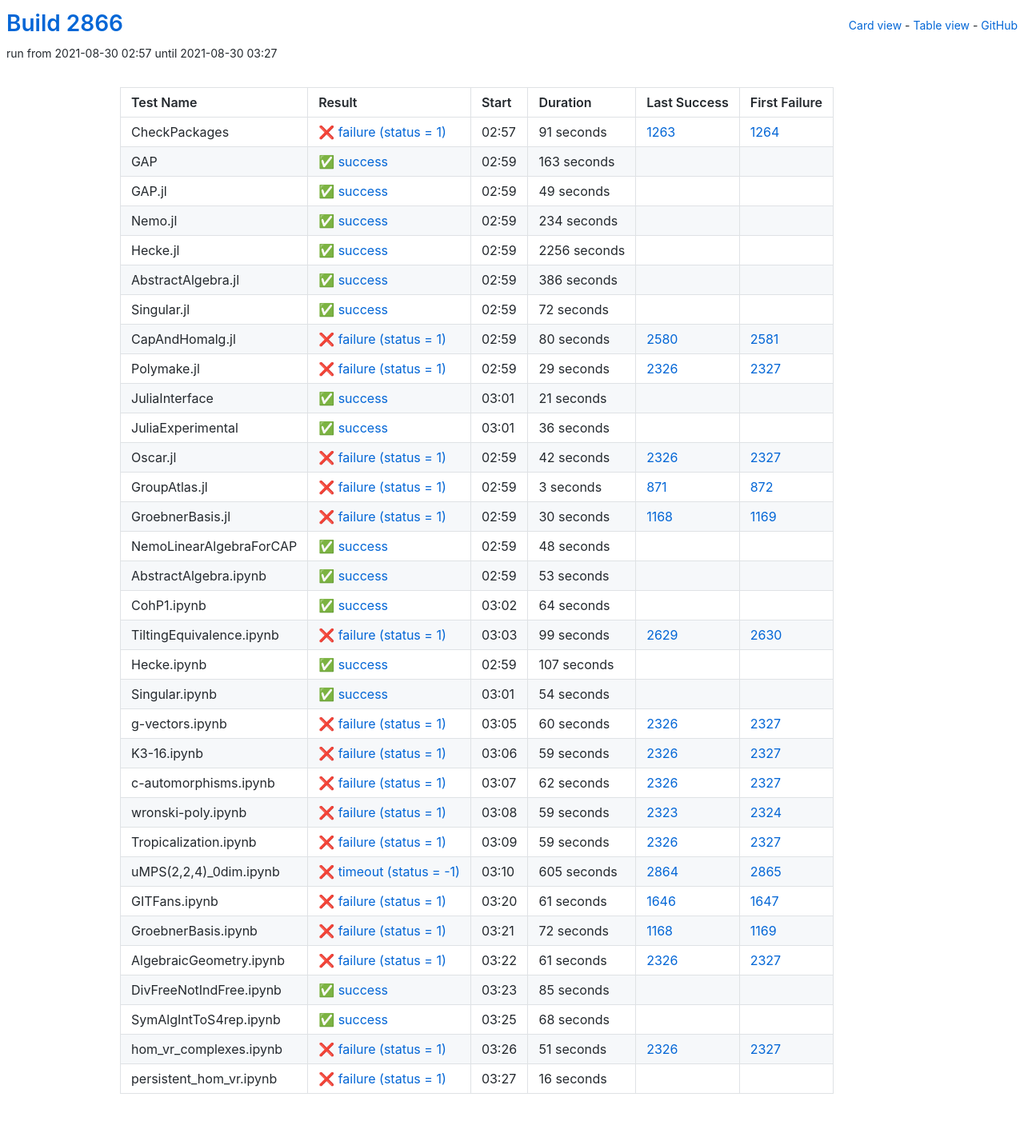
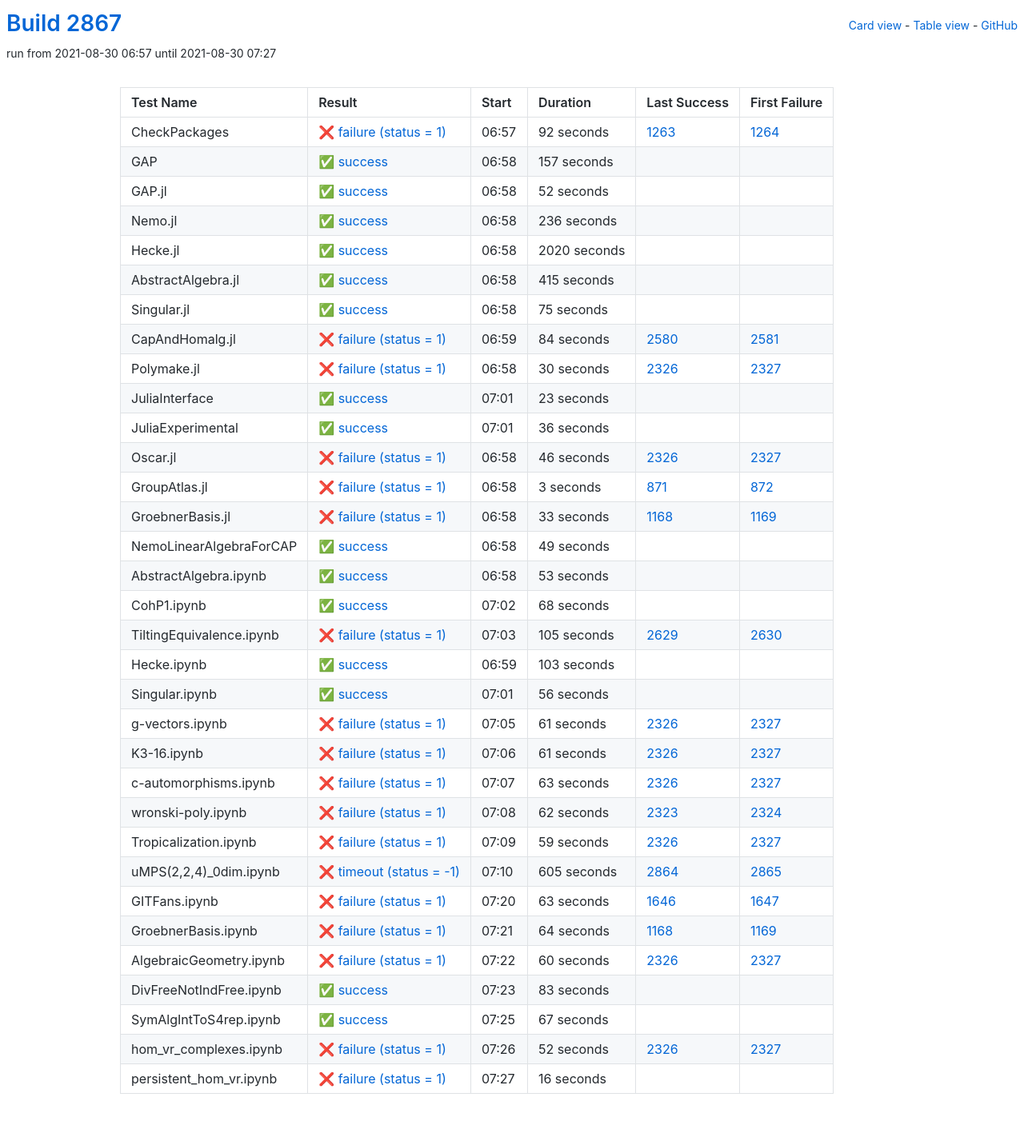
Before and after one commit to oscar-system/oscar-ci-status-stable, a Jekyll site: the page built from table.html, in a window 1280 px wide. Shown: the whole page at 80% size. Built offline with Jekyll 4.4.1, drawn with Linux system fonts in a browser that asks for light colours.

Commit message:
Build #2867

```diff
--- a/_data/ci.yml
+++ b/_data/ci.yml
@@ -1,6 +1,6 @@
 ---
-build: 2866
-build_url: https://oscarci.mathematik.uni-kl.de/job/oscar-stable/2866/
+build: 2867
+build_url: https://oscarci.mathematik.uni-kl.de/job/oscar-stable/2867/
 job: oscar-stable
 organization: oscar-system
 repo: oscar-ci-status-stable
@@ -8,128 +8,128 @@ repourl: https://github.com/oscar-system/oscar-ci-status-stable
 tests:
 - name: CheckPackages
   id: checkpackages
-  log: https://oscarci.mathematik.uni-kl.de/job/oscar-stable/2866/artifact/logs/build-2866/CheckPackages.log
-  start: 2021-08-30 02:57
+  log: https://oscarci.mathematik.uni-kl.de/job/oscar-stable/2867/artifact/logs/build-2867/CheckPackages.log
+  start: 2021-08-30 06:57
   success: false
   exitcode: 1
   status: failure
-  duration: 91
+  duration: 92
   last_success: 1263
   last_success_url: https://oscarci.mathematik.uni-kl.de/job/oscar-stable/1263/
   first_failure: 1264
   first_failure_url: https://oscarci.mathematik.uni-kl.de/job/oscar-stable/1264/
 - name: GAP
   id: gap
-  log: https://oscarci.mathematik.uni-kl.de/job/oscar-stable/2866/artifact/logs/build-2866/GAP.log
-  start: 2021-08-30 02:59
+  log: https://oscarci.mathematik.uni-kl.de/job/oscar-stable/2867/artifact/logs/build-2867/GAP.log
+  start: 2021-08-30 06:58
   success: true
   exitcode: 0
   status: success
-  duration: 163
+  duration: 157
   last_success: false
   last_success_url:
   first_failure: false
   first_failure_url:
 - name: GAP.jl
   id: gap-jl
-  log: https://oscarci.mathematik.uni-kl.de/job/oscar-stable/2866/artifact/logs/build-2866/GAP.jl.log
-  start: 2021-08-30 02:59
+  log: https://oscarci.mathematik.uni-kl.de/job/oscar-stable/2867/artifact/logs/build-2867/GAP.jl.log
+  start: 2021-08-30 06:58
   success: true
   exitcode: 0
   status: success
-  duration: 49
+  duration: 52
   last_success: false
   last_success_url:
   first_failure: false
   first_failure_url:
 - name: Nemo.jl
   id: nemo-jl
-  log: https://oscarci.mathematik.uni-kl.de/job/oscar-stable/2866/artifact/logs/build-2866/Nemo.jl.log
-  start: 2021-08-30 02:59
+  log: https://oscarci.mathematik.uni-kl.de/job/oscar-stable/2867/artifact/logs/build-2867/Nemo.jl.log
+  start: 2021-08-30 06:58
   success: true
   exitcode: 0
   status: success
-  duration: 234
+  duration: 236
   last_success: false
   last_success_url:
   first_failure: false
   first_failure_url:
 - name: Hecke.jl
   id: hecke-jl
-  log: https://oscarci.mathematik.uni-kl.de/job/oscar-stable/2866/artifact/logs/build-2866/Hecke.jl.log
-  start: 2021-08-30 02:59
+  log: https://oscarci.mathematik.uni-kl.de/job/oscar-stable/2867/artifact/logs/build-2867/Hecke.jl.log
+  start: 2021-08-30 06:58
   success: true
   exitcode: 0
   status: success
-  duration: 2256
+  duration: 2020
   last_success: false
   last_success_url:
   first_failure: false
   first_failure_url:
 - name: AbstractAlgebra.jl
   id: abstractalgebra-jl
-  log: https://oscarci.mathematik.uni-kl.de/job/oscar-stable/2866/artifact/logs/build-2866/AbstractAlgebra.jl.log
-  start: 2021-08-30 02:59
+  log: https://oscarci.mathematik.uni-kl.de/job/oscar-stable/2867/artifact/logs/build-2867/AbstractAlgebra.jl.log
+  start: 2021-08-30 06:58
   success: true
   exitcode: 0
   status: success
-  duration: 386
+  duration: 415
   last_success: false
   last_success_url:
   first_failure: false
   first_failure_url:
 - name: Singular.jl
   id: singular-jl
-  log: https://oscarci.mathematik.uni-kl.de/job/oscar-stable/2866/artifact/logs/build-2866/Singular.jl.log
-  start: 2021-08-30 02:59
+  log: https://oscarci.mathematik.uni-kl.de/job/oscar-stable/2867/artifact/logs/build-2867/Singular.jl.log
+  start: 2021-08-30 06:58
   success: true
   exitcode: 0
   status: success
-  duration: 72
+  duration: 75
   last_success: false
   last_success_url:
   first_failure: false
   first_failure_url:
 - name: CapAndHomalg.jl
   id: capandhomalg-jl
-  log: https://oscarci.mathematik.uni-kl.de/job/oscar-stable/2866/artifact/logs/build-2866/CapAndHomalg.jl.log
-  start: 2021-08-30 02:59
+  log: https://oscarci.mathematik.uni-kl.de/job/oscar-stable/2867/artifact/logs/build-2867/CapAndHomalg.jl.log
+  start: 2021-08-30 06:59
   success: false
   exitcode: 1
   status: failure
-  duration: 80
+  duration: 84
   last_success: 2580
   last_success_url: https://oscarci.mathematik.uni-kl.de/job/oscar-stable/2580/
   first_failure: 2581
   first_failure_url: https://oscarci.mathematik.uni-kl.de/job/oscar-stable/2581/
 - name: Polymake.jl
   id: polymake-jl
-  log: https://oscarci.mathematik.uni-kl.de/job/oscar-stable/2866/artifact/logs/build-2866/Polymake.jl.log
-  start: 2021-08-30 02:59
+  log: https://oscarci.mathematik.uni-kl.de/job/oscar-stable/2867/artifact/logs/build-2867/Polymake.jl.log
+  start: 2021-08-30 06:58
   success: false
   exitcode: 1
   status: failure
-  duration: 29
+  duration: 30
   last_success: 2326
   last_success_url: https://oscarci.mathematik.uni-kl.de/job/oscar-stable/2326/
   first_failure: 2327
   first_failure_url: https://oscarci.mathematik.uni-kl.de/job/oscar-stable/2327/
 - name: JuliaInterface
   id: juliainterface
-  log: https://oscarci.mathematik.uni-kl.de/job/oscar-stable/2866/artifact/logs/build-2866/JuliaInterface.log
-  start: 2021-08-30 03:01
+  log: https://oscarci.mathematik.uni-kl.de/job/oscar-stable/2867/artifact/logs/build-2867/JuliaInterface.log
+  start: 2021-08-30 07:01
   success: true
   exitcode: 0
   status: success
-  duration: 21
+  duration: 23
   last_success: false
   last_success_url:
   first_failure: false
   first_failure_url:
 - name: JuliaExperimental
   id: juliaexperimental
-  log: https://oscarci.mathematik.uni-kl.de/job/oscar-stable/2866/artifact/logs/build-2866/JuliaExperimental.log
-  start: 2021-08-30 03:01
+  log: https://oscarci.mathematik.uni-kl.de/job/oscar-stable/2867/artifact/logs/build-2867/JuliaExperimental.log
+  start: 2021-08-30 07:01
   success: true
   exitcode: 0
   status: success
@@ -140,20 +140,20 @@ tests:
   first_failure_url:
 - name: Oscar.jl
   id: oscar-jl
-  log: https://oscarci.mathematik.uni-kl.de/job/oscar-stable/2866/artifact/logs/build-2866/Oscar.jl.log
-  start: 2021-08-30 02:59
+  log: https://oscarci.mathematik.uni-kl.de/job/oscar-stable/2867/artifact/logs/build-2867/Oscar.jl.log
+  start: 2021-08-30 06:58
   success: false
   exitcode: 1
   status: failure
-  duration: 42
+  duration: 46
   last_success: 2326
   last_success_url: https://oscarci.mathematik.uni-kl.de/job/oscar-stable/2326/
   first_failure: 2327
   first_failure_url: https://oscarci.mathematik.uni-kl.de/job/oscar-stable/2327/
 - name: GroupAtlas.jl
   id: groupatlas-jl
-  log: https://oscarci.mathematik.uni-kl.de/job/oscar-stable/2866/artifact/logs/build-2866/GroupAtlas.jl.log
-  start: 2021-08-30 02:59
+  log: https://oscarci.mathematik.uni-kl.de/job/oscar-stable/2867/artifact/logs/build-2867/GroupAtlas.jl.log
+  start: 2021-08-30 06:58
   success: false
   exitcode: 1
   status: failure
@@ -164,32 +164,32 @@ tests:
   first_failure_url: https://oscarci.mathematik.uni-kl.de/job/oscar-stable/872/
 - name: GroebnerBasis.jl
   id: groebnerbasis-jl
-  log: https://oscarci.mathematik.uni-kl.de/job/oscar-stable/2866/artifact/logs/build-2866/GroebnerBasis.jl.log
-  start: 2021-08-30 02:59
+  log: https://oscarci.mathematik.uni-kl.de/job/oscar-stable/2867/artifact/logs/build-2867/GroebnerBasis.jl.log
+  start: 2021-08-30 06:58
   success: false
   exitcode: 1
   status: failure
-  duration: 30
+  duration: 33
   last_success: 1168
   last_success_url: https://oscarci.mathematik.uni-kl.de/job/oscar-stable/1168/
   first_failure: 1169
   first_failure_url: https://oscarci.mathematik.uni-kl.de/job/oscar-stable/1169/
 - name: NemoLinearAlgebraForCAP
   id: nemolinearalgebraforcap
-  log: https://oscarci.mathematik.uni-kl.de/job/oscar-stable/2866/artifact/logs/build-2866/NemoLinearAlgebraForCAP.log
-  start: 2021-08-30 02:59
+  log: https://oscarci.mathematik.uni-kl.de/job/oscar-stable/2867/artifact/logs/build-2867/NemoLinearAlgebraForCAP.log
+  start: 2021-08-30 06:58
   success: true
   exitcode: 0
   status: success
-  duration: 48
+  duration: 49
   last_success: false
   last_success_url:
   first_failure: false
   first_failure_url:
 - name: AbstractAlgebra.ipynb
   id: abstractalgebra-ipynb
-  log: https://oscarci.mathematik.uni-kl.de/job/oscar-stable/2866/artifact/logs/build-2866/AbstractAlgebra.ipynb.log
-  start: 2021-08-30 02:59
+  log: https://oscarci.mathematik.uni-kl.de/job/oscar-stable/2867/artifact/logs/build-2867/AbstractAlgebra.ipynb.log
+  start: 2021-08-30 06:58
   success: true
   exitcode: 0
   status: success
@@ -200,104 +200,104 @@ tests:
   first_failure_url:
 - name: CohP1.ipynb
   id: cohp1-ipynb
-  log: https://oscarci.mathematik.uni-kl.de/job/oscar-stable/2866/artifact/logs/build-2866/CohP1.ipynb.log
-  start: 2021-08-30 03:02
+  log: https://oscarci.mathematik.uni-kl.de/job/oscar-stable/2867/artifact/logs/build-2867/CohP1.ipynb.log
+  start: 2021-08-30 07:02
   success: true
   exitcode: 0
   status: success
-  duration: 64
+  duration: 68
   last_success: false
   last_success_url:
   first_failure: false
   first_failure_url:
 - name: TiltingEquivalence.ipynb
   id: tiltingequivalence-ipynb
-  log: https://oscarci.mathematik.uni-kl.de/job/oscar-stable/2866/artifact/logs/build-2866/TiltingEquivalence.ipynb.log
-  start: 2021-08-30 03:03
+  log: https://oscarci.mathematik.uni-kl.de/job/oscar-stable/2867/artifact/logs/build-2867/TiltingEquivalence.ipynb.log
+  start: 2021-08-30 07:03
   success: false
   exitcode: 1
   status: failure
-  duration: 99
+  duration: 105
   last_success: 2629
   last_success_url: https://oscarci.mathematik.uni-kl.de/job/oscar-stable/2629/
   first_failure: 2630
   first_failure_url: https://oscarci.mathematik.uni-kl.de/job/oscar-stable/2630/
 - name: Hecke.ipynb
   id: hecke-ipynb
-  log: https://oscarci.mathematik.uni-kl.de/job/oscar-stable/2866/artifact/logs/build-2866/Hecke.ipynb.log
-  start: 2021-08-30 02:59
+  log: https://oscarci.mathematik.uni-kl.de/job/oscar-stable/2867/artifact/logs/build-2867/Hecke.ipynb.log
+  start: 2021-08-30 06:59
   success: true
   exitcode: 0
   status: success
-  duration: 107
+  duration: 103
   last_success: false
   last_success_url:
   first_failure: false
   first_failure_url:
 - name: Singular.ipynb
   id: singular-ipynb
-  log: https://oscarci.mathematik.uni-kl.de/job/oscar-stable/2866/artifact/logs/build-2866/Singular.ipynb.log
-  start: 2021-08-30 03:01
+  log: https://oscarci.mathematik.uni-kl.de/job/oscar-stable/2867/artifact/logs/build-2867/Singular.ipynb.log
+  start: 2021-08-30 07:01
   success: true
   exitcode: 0
   status: success
-  duration: 54
+  duration: 56
   last_success: false
   last_success_url:
   first_failure: false
   first_failure_url:
 - name: g-vectors.ipynb
   id: g-vectors-ipynb
-  log: https://oscarci.mathematik.uni-kl.de/job/oscar-stable/2866/artifact/logs/build-2866/g-vectors.ipynb.log
-  start: 2021-08-30 03:05
+  log: https://oscarci.mathematik.uni-kl.de/job/oscar-stable/2867/artifact/logs/build-2867/g-vectors.ipynb.log
+  start: 2021-08-30 07:05
   success: false
   exitcode: 1
   status: failure
-  duration: 60
+  duration: 61
   last_success: 2326
   last_success_url: https://oscarci.mathematik.uni-kl.de/job/oscar-stable/2326/
   first_failure: 2327
   first_failure_url: https://oscarci.mathematik.uni-kl.de/job/oscar-stable/2327/
 - name: K3-16.ipynb
   id: k3-16-ipynb
-  log: https://oscarci.mathematik.uni-kl.de/job/oscar-stable/2866/artifact/logs/build-2866/K3-16.ipynb.log
-  start: 2021-08-30 03:06
+  log: https://oscarci.mathematik.uni-kl.de/job/oscar-stable/2867/artifact/logs/build-2867/K3-16.ipynb.log
+  start: 2021-08-30 07:06
   success: false
   exitcode: 1
   status: failure
-  duration: 59
+  duration: 61
   last_success: 2326
   last_success_url: https://oscarci.mathematik.uni-kl.de/job/oscar-stable/2326/
   first_failure: 2327
   first_failure_url: https://oscarci.mathematik.uni-kl.de/job/oscar-stable/2327/
 - name: c-automorphisms.ipynb
   id: c-automorphisms-ipynb
-  log: https://oscarci.mathematik.uni-kl.de/job/oscar-stable/2866/artifact/logs/build-2866/c-automorphisms.ipynb.log
-  start: 2021-08-30 03:07
+  log: https://oscarci.mathematik.uni-kl.de/job/oscar-stable/2867/artifact/logs/build-2867/c-automorphisms.ipynb.log
+  start: 2021-08-30 07:07
   success: false
   exitcode: 1
   status: failure
-  duration: 62
+  duration: 63
   last_success: 2326
   last_success_url: https://oscarci.mathematik.uni-kl.de/job/oscar-stable/2326/
   first_failure: 2327
   first_failure_url: https://oscarci.mathematik.uni-kl.de/job/oscar-stable/2327/
 - name: wronski-poly.ipynb
   id: wronski-poly-ipynb
-  log: https://oscarci.mathematik.uni-kl.de/job/oscar-stable/2866/artifact/logs/build-2866/wronski-poly.ipynb.log
-  start: 2021-08-30 03:08
+  log: https://oscarci.mathematik.uni-kl.de/job/oscar-stable/2867/artifact/logs/build-2867/wronski-poly.ipynb.log
+  start: 2021-08-30 07:08
   success: false
   exitcode: 1
   status: failure
-  duration: 59
+  duration: 62
   last_success: 2323
   last_success_url: https://oscarci.mathematik.uni-kl.de/job/oscar-stable/2323/
   first_failure: 2324
   first_failure_url: https://oscarci.mathematik.uni-kl.de/job/oscar-stable/2324/
 - name: Tropicalization.ipynb
   id: tropicalization-ipynb
-  log: https://oscarci.mathematik.uni-kl.de/job/oscar-stable/2866/artifact/logs/build-2866/Tropicalization.ipynb.log
-  start: 2021-08-30 03:09
+  log: https://oscarci.mathematik.uni-kl.de/job/oscar-stable/2867/artifact/logs/build-2867/Tropicalization.ipynb.log
+  start: 2021-08-30 07:09
   success: false
   exitcode: 1
   status: failure
@@ -308,8 +308,8 @@ tests:
   first_failure_url: https://oscarci.mathematik.uni-kl.de/job/oscar-stable/2327/
 - name: uMPS(2,2,4)_0dim.ipynb
   id: umps-2-2-4-0dim-ipynb
-  log: https://oscarci.mathematik.uni-kl.de/job/oscar-stable/2866/artifact/logs/build-2866/uMPS-2-2-4-_0dim.ipynb.log
-  start: 2021-08-30 03:10
+  log: https://oscarci.mathematik.uni-kl.de/job/oscar-stable/2867/artifact/logs/build-2867/uMPS-2-2-4-_0dim.ipynb.log
+  start: 2021-08-30 07:10
   success: false
   exitcode: -1
   status: timeout
@@ -320,80 +320,80 @@ tests:
   first_failure_url: https://oscarci.mathematik.uni-kl.de/job/oscar-stable/2865/
 - name: GITFans.ipynb
   id: gitfans-ipynb
-  log: https://oscarci.mathematik.uni-kl.de/job/oscar-stable/2866/artifact/logs/build-2866/GITFans.ipynb.log
-  start: 2021-08-30 03:20
+  log: https://oscarci.mathematik.uni-kl.de/job/oscar-stable/2867/artifact/logs/build-2867/GITFans.ipynb.log
+  start: 2021-08-30 07:20
   success: false
   exitcode: 1
   status: failure
-  duration: 61
+  duration: 63
   last_success: 1646
   last_success_url: https://oscarci.mathematik.uni-kl.de/job/oscar-stable/1646/
   first_failure: 1647
   first_failure_url: https://oscarci.mathematik.uni-kl.de/job/oscar-stable/1647/
 - name: GroebnerBasis.ipynb
   id: groebnerbasis-ipynb
-  log: https://oscarci.mathematik.uni-kl.de/job/oscar-stable/2866/artifact/logs/build-2866/GroebnerBasis.ipynb.log
-  start: 2021-08-30 03:21
+  log: https://oscarci.mathematik.uni-kl.de/job/oscar-stable/2867/artifact/logs/build-2867/GroebnerBasis.ipynb.log
+  start: 2021-08-30 07:21
   success: false
   exitcode: 1
   status: failure
-  duration: 72
+  duration: 64
   last_success: 1168
   last_success_url: https://oscarci.mathematik.uni-kl.de/job/oscar-stable/1168/
   first_failure: 1169
   first_failure_url: https://oscarci.mathematik.uni-kl.de/job/oscar-stable/1169/
 - name: AlgebraicGeometry.ipynb
   id: algebraicgeometry-ipynb
-  log: https://oscarci.mathematik.uni-kl.de/job/oscar-stable/2866/artifact/logs/build-2866/AlgebraicGeometry.ipynb.log
-  start: 2021-08-30 03:22
+  log: https://oscarci.mathematik.uni-kl.de/job/oscar-stable/2867/artifact/logs/build-2867/AlgebraicGeometry.ipynb.log
+  start: 2021-08-30 07:22
   success: false
   exitcode: 1
   status: failure
-  duration: 61
+  duration: 60
   last_success: 2326
   last_success_url: https://oscarci.mathematik.uni-kl.de/job/oscar-stable/2326/
   first_failure: 2327
   first_failure_url: https://oscarci.mathematik.uni-kl.de/job/oscar-stable/2327/
 - name: DivFreeNotIndFree.ipynb
   id: divfreenotindfree-ipynb
-  log: https://oscarci.mathematik.uni-kl.de/job/oscar-stable/2866/artifact/logs/build-2866/DivFreeNotIndFree.ipynb.log
-  start: 2021-08-30 03:23
+  log: https://oscarci.mathematik.uni-kl.de/job/oscar-stable/2867/artifact/logs/build-2867/DivFreeNotIndFree.ipynb.log
+  start: 2021-08-30 07:23
   success: true
   exitcode: 0
   status: success
-  duration: 85
+  duration: 83
   last_success: false
   last_success_url:
   first_failure: false
   first_failure_url:
 - name: SymAlgIntToS4rep.ipynb
   id: symalginttos4rep-ipynb
-  log: https://oscarci.mathematik.uni-kl.de/job/oscar-stable/2866/artifact/logs/build-2866/SymAlgIntToS4rep.ipynb.log
-  start: 2021-08-30 03:25
+  log: https://oscarci.mathematik.uni-kl.de/job/oscar-stable/2867/artifact/logs/build-2867/SymAlgIntToS4rep.ipynb.log
+  start: 2021-08-30 07:25
   success: true
   exitcode: 0
   status: success
-  duration: 68
+  duration: 67
   last_success: false
   last_success_url:
   first_failure: false
   first_failure_url:
 - name: hom_vr_complexes.ipynb
   id: hom-vr-complexes-ipynb
-  log: https://oscarci.mathematik.uni-kl.de/job/oscar-stable/2866/artifact/logs/build-2866/hom_vr_complexes.ipynb.log
-  start: 2021-08-30 03:26
+  log: https://oscarci.mathematik.uni-kl.de/job/oscar-stable/2867/artifact/logs/build-2867/hom_vr_complexes.ipynb.log
+  start: 2021-08-30 07:26
   success: false
   exitcode: 1
   status: failure
-  duration: 51
+  duration: 52
   last_success: 2326
   last_success_url: https://oscarci.mathematik.uni-kl.de/job/oscar-stable/2326/
   first_failure: 2327
   first_failure_url: https://oscarci.mathematik.uni-kl.de/job/oscar-stable/2327/
 - name: persistent_hom_vr.ipynb
   id: persistent-hom-vr-ipynb
-  log: https://oscarci.mathematik.uni-kl.de/job/oscar-stable/2866/artifact/logs/build-2866/persistent_hom_vr.ipynb.log
-  start: 2021-08-30 03:27
+  log: https://oscarci.mathematik.uni-kl.de/job/oscar-stable/2867/artifact/logs/build-2867/persistent_hom_vr.ipynb.log
+  start: 2021-08-30 07:27
   success: false
   exitcode: 1
   status: failure
```
Also changed, not shown: README.md.
